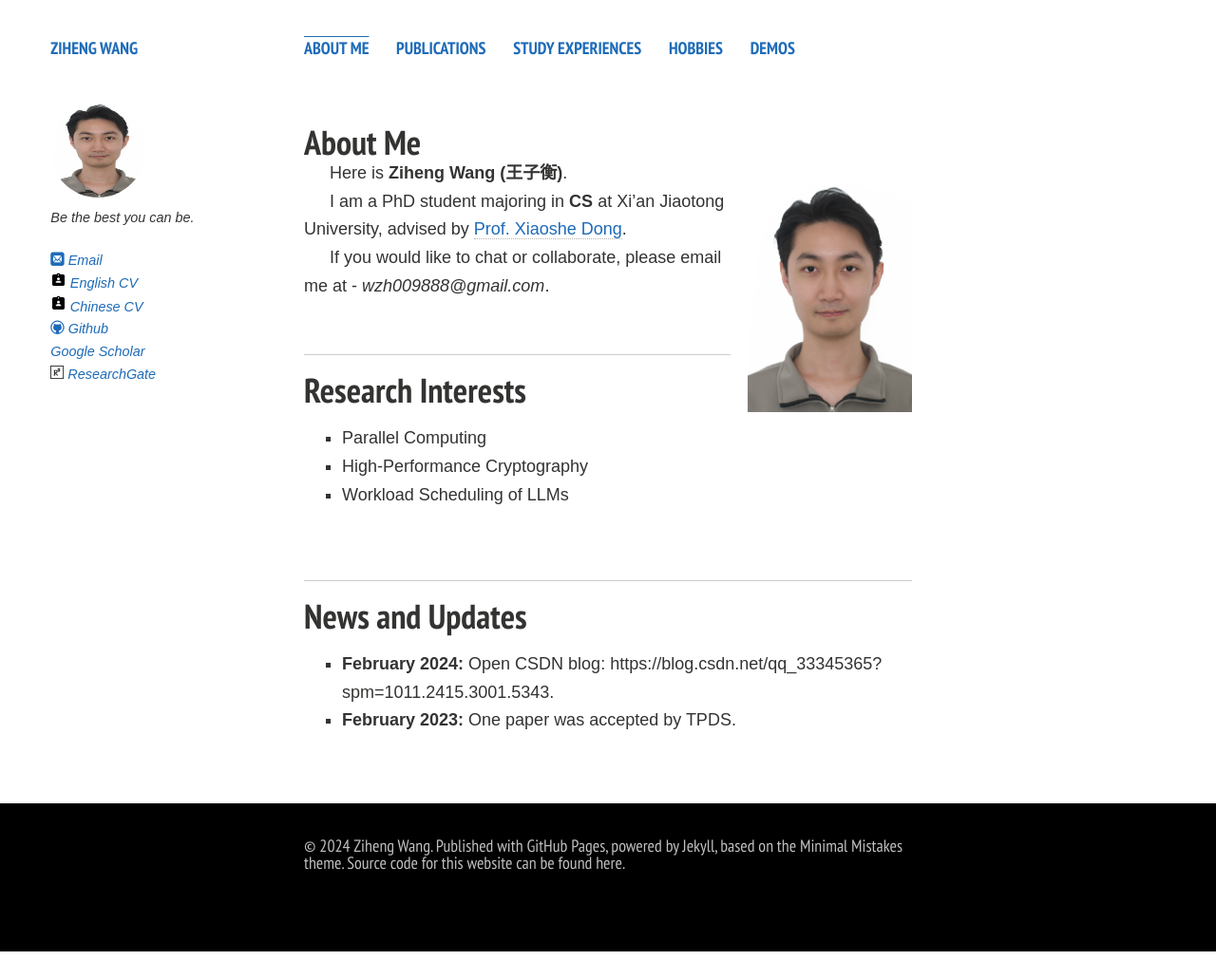
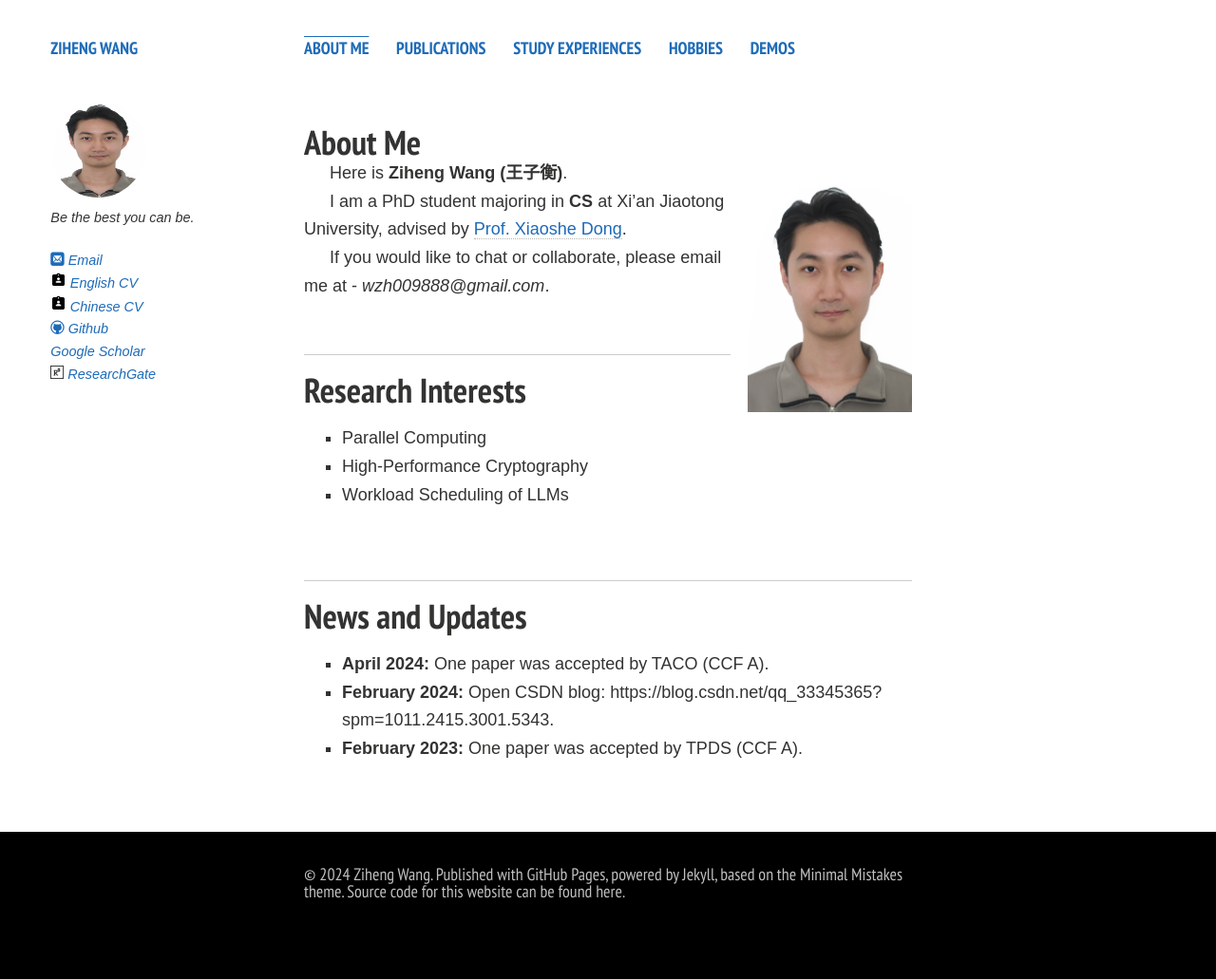
Before and after one commit to wzh009888/wzh009888.github.io, a Jekyll site: the page built from index.md, in a window 1280 px wide. Shown: the whole page at 95% size. Built offline with Jekyll 4.4.1, drawn with Linux system fonts in a browser that asks for light colours; comment, search, counter and statistics services are not loaded; a style sheet for code colours, icons or effects is not loaded; our own code applies the rules of GitHub Pages for plain Markdown files; before the commit the page ends 1002 px from its top, so only the background shows below that.

Commit message:
Update index.md

```diff
--- a/index.md
+++ b/index.md
@@ -27,6 +27,7 @@ If you would like to chat or collaborate, please email me at - *wzh009888@gmail.
 ---
 
 ## News and Updates
+- **April 2024:** One paper was accepted by TACO (CCF A).
 - **February 2024:** Open CSDN blog: https://blog.csdn.net/qq_33345365?spm=1011.2415.3001.5343.
-- **February 2023:** One paper was accepted by TPDS.
+- **February 2023:** One paper was accepted by TPDS (CCF A).
 <br>
```
